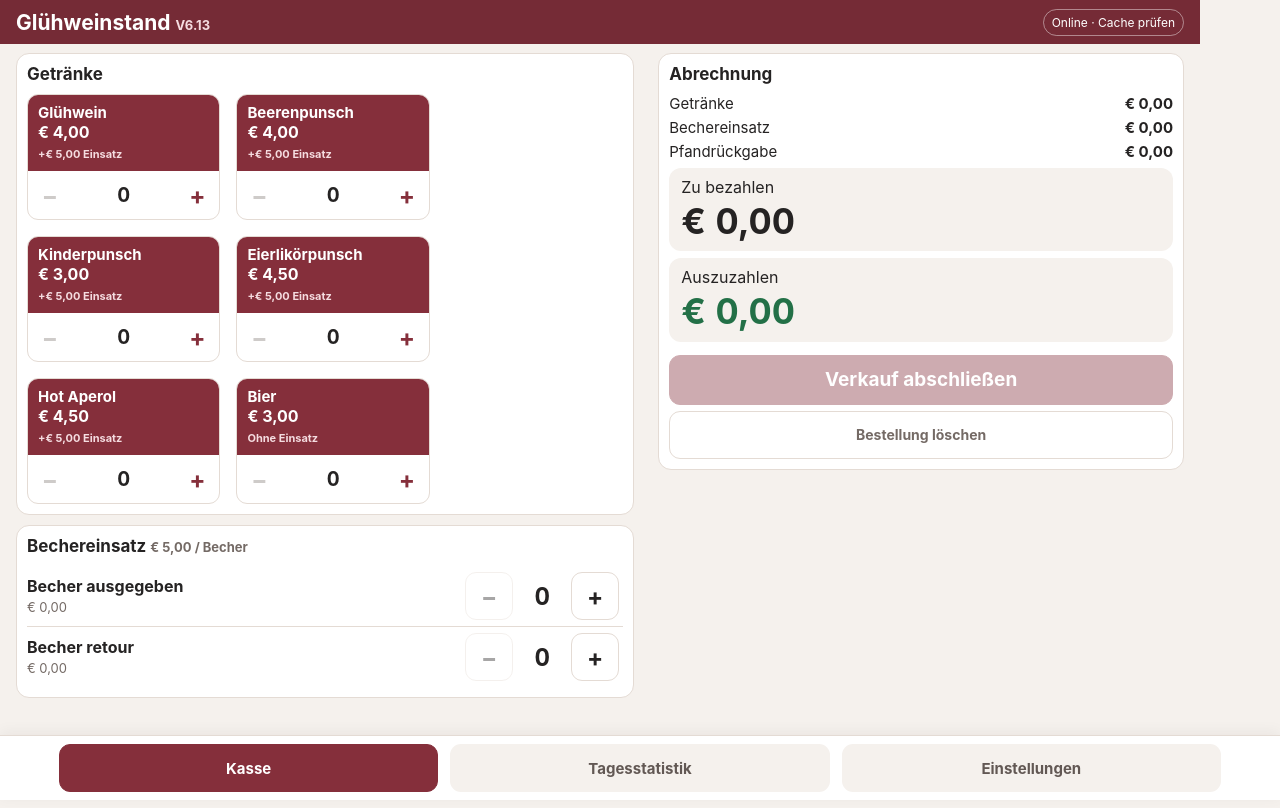
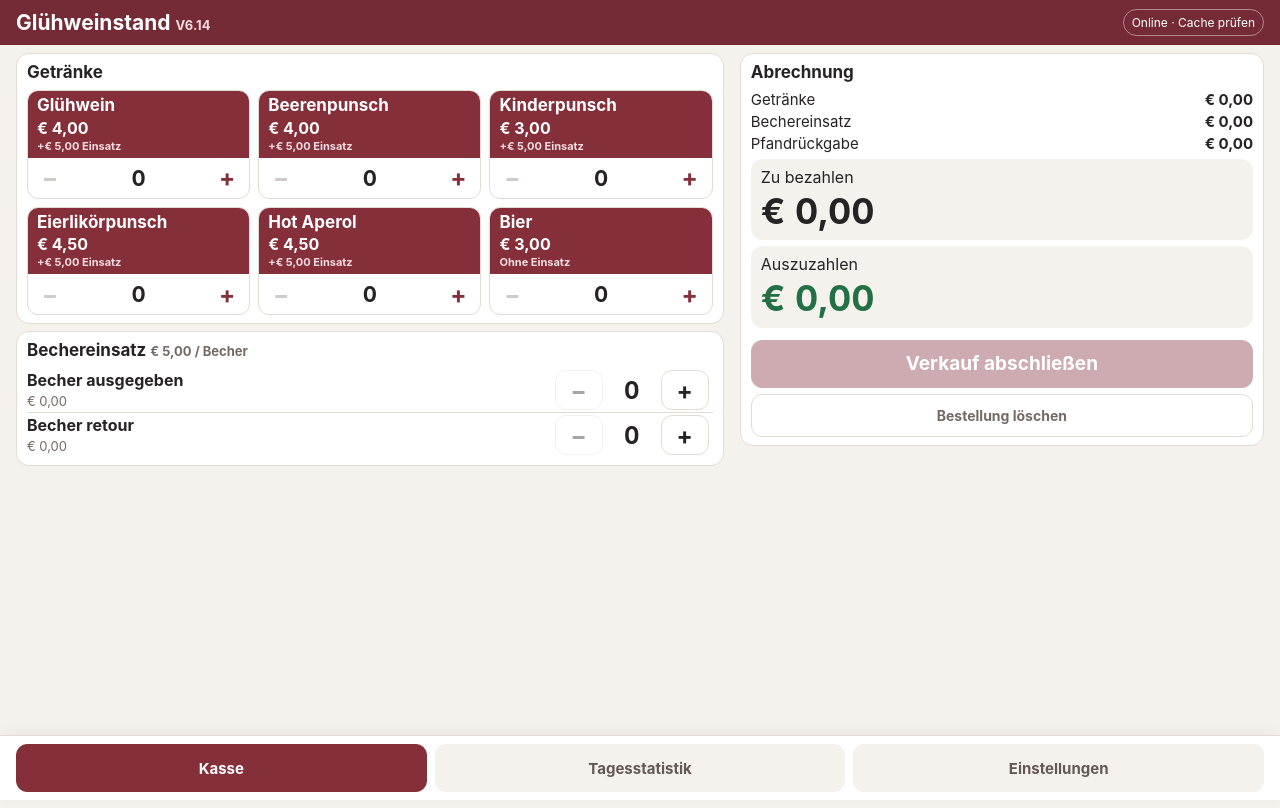
Before and after one commit to cw8j7knmhc-del/Gluehweinstand, a plain HTML site: page index.html in a window 1280 px wide. Drawn offline with Linux system fonts and the light colour scheme.

Commit message:
V6.14: Desktop-Breite korrigieren, Getränkeraster mit drei Spalten

```diff
--- a/index.html
+++ b/index.html
@@ -39,7 +39,47 @@ nav button{margin:0 3px}.row .step{margin:0 4px}.row .grow{flex:1}
 @media(max-width:767px){#checkoutBar{display:flex!important;justify-content:center;text-align:center;bottom:64px;padding:7px 12px}main{padding-bottom:170px}.layout{display:block}.drink-tile{width:calc(50% - 8px)}}
 @media(min-width:601px) and (max-width:767px){.drink-tile{width:calc(33.333% - 8px)}}
 @media(max-width:767px){#paymentPane{display:block!important}#orderPane{display:block!important}}
-</style></head><body><header><h1>Glühweinstand <small>V6.13</small></h1><span class="pill" id="offline">Offline-Status</span></header><main>
+/* V6.14: modern desktop/tablet layout. Legacy iOS 10 files are separate. */
+@media(min-width:768px){
+ body{width:100%;max-width:none;margin:0}
+ header{width:100%;padding:9px max(16px,calc((100% - 1568px)/2))}
+ main{width:100%;max-width:1600px;margin:0 auto;padding:12px 16px calc(80px + env(safe-area-inset-bottom))}
+ nav{width:100%;padding:8px max(16px,calc((100% - 1568px)/2)) calc(8px + env(safe-area-inset-bottom));gap:8px}
+ nav button{margin:0}
+ #sale.layout{display:grid;grid-template-columns:minmax(0,1fr);gap:12px;align-items:start}
+ #sale>#orderPane,#sale>#paymentPane{width:auto;min-width:0;padding:0}
+ #sale .drinks{display:grid;grid-template-columns:repeat(3,minmax(0,1fr));gap:8px;margin:0}
+ #sale .drink-tile{display:grid;grid-template-rows:1fr auto;width:auto;min-width:0;margin:0}
+ #sale .drink{display:flex;flex-direction:column;justify-content:center;align-items:flex-start;min-height:66px;gap:2px;padding:7px 10px}
+ #sale .drink strong{font-size:16px;line-height:1.15;overflow-wrap:anywhere;white-space:normal}
+ #sale .drink-controls{display:grid;grid-template-columns:44px minmax(0,1fr) 44px;padding:0}
+ #sale .drink-controls button{width:44px;height:44px;min-height:44px}
+ #sale .drink-controls .num{font-size:22px}
+ #sale .panel{padding:10px;margin-bottom:10px}
+ #sale h2{margin-bottom:8px}
+ #sale .row{padding:4px 0}
+ #sale .row .step{min-height:44px}
+ #paymentPane .cashkeys{display:grid;grid-template-columns:repeat(5,minmax(0,1fr));gap:6px}
+ #paymentPane .cashkeys button{min-width:0;margin:0}
+}
+@media(min-width:1000px){
+ #sale.layout{grid-template-columns:minmax(0,1.35fr) minmax(0,1fr);gap:16px}
+ #sale>#paymentPane{position:sticky;top:12px}
+ #sale .drink strong{font-size:17px}
+}
+@media(min-width:1000px) and (max-height:820px){
+ main{padding-top:8px}
+ #sale .panel{padding:8px 10px;margin-bottom:7px}
+ #sale .drink{min-height:58px;padding:5px 9px}
+ #sale .drink-controls button{min-height:40px;height:40px}
+ #sale .row{padding:2px 0}
+ #sale .row .step{min-height:40px}
+ #paymentPane .sum{margin:3px 0}
+ #paymentPane .total,#paymentPane .change{padding:8px 10px;margin:6px 0}
+ #paymentPane .wide,#paymentPane .cashkeys button,#paymentPane #cash{min-height:43px}
+ #paymentPane .primary.wide{min-height:48px}
+}
+</style></head><body><header><h1>Glühweinstand <small>V6.14</small></h1><span class="pill" id="offline">Offline-Status</span></header><main>
 <section id="sale" class="layout"><div id="orderPane"><div class="panel"><h2 class="drinks-heading">Getränke <span id="itemCount" class="item-count"></span></h2><div id="drinks" class="drinks"></div></div><div class="panel"><h2>Bechereinsatz <small id="depositLabel"></small></h2><div class="row"><div class="grow"><b>Becher ausgegeben</b><br><small id="outValue"></small></div><button class="step" id="outMinus" aria-label="Ausgegebene Becher minus">−</button><span class="num" id="out"></span><button class="step" id="outPlus" aria-label="Ausgegebene Becher plus">+</button></div><div class="row"><div class="grow"><b>Becher retour</b><br><small id="backValue"></small></div><button class="step" id="backMinus" aria-label="Retournierte Becher minus">−</button><span class="num" id="back"></span><button class="step" id="backPlus" aria-label="Retournierte Becher plus">+</button></div></div></div>
 <div id="paymentPane"><div class="panel"><button id="backToOrder" class="back-link">‹ Zur Bestellung</button><h2>Abrechnung</h2><div class="sum"><span>Getränke</span><b id="drinkSum"></b></div><div class="sum"><span>Bechereinsatz</span><b id="outSum"></b></div><div class="sum"><span>Pfandrückgabe</span><b id="backSum"></b></div><div class="total"><span id="totalLabel">Zu bezahlen</span><strong id="total"></strong></div><div id="cashArea"><label for="cash">Geld gegeben (€)</label><input id="cash" inputmode="decimal" placeholder="0,00" autocomplete="off"><div class="cashkeys" id="cashkeys"></div><button class="wide" id="exact">Passend bezahlt</button></div><div class="change" id="changeBox"><span id="changeLabel">Retourgeld</span><strong id="change">–</strong></div><button class="primary wide" id="finish">Verkauf abschließen</button><button class="wide" id="discard">Bestellung löschen</button><div id="status" class="status" role="status"></div></div></div><div id="checkoutBar"><div><small id="checkoutLabel">Zu bezahlen</small><strong id="checkoutTotal">0,00 €</strong></div></div></section>
 <section id="stats" class="hidden"><div class="panel"><h2>Tagesstatistik</h2><label for="date">Verkaufstag</label><input type="date" id="date"><div id="metrics" class="metrics" style="margin-top:14px"></div><h3>Verkaufte Getränke</h3><div id="sales"></div><div id="cupStats" style="margin:14px 0"></div><div class="export"><button id="exportSummary" class="primary">Getränkeliste als CSV</button><button id="exportAll">Einzelne Vorgänge als CSV</button></div><p class="muted">CSV-Dateien sind mit Excel kompatibel (Semikolon, UTF-8). Bitte regelmäßig exportieren; lokale Browserdaten können gelöscht werden.</p><button id="deleteDay" type="button" class="wide" style="color:#a52626;border-color:#cfa6a6">Tagesstatistik löschen</button><div id="deleteConfirm" class="hidden"><p id="deleteQuestion"></p><button id="deleteYes" class="wide" style="background:#a52626;color:white">Endgültig löschen</button><button id="deleteNo" class="wide">Abbrechen</button></div><div id="csvFallbackBox" class="hidden"><p>CSV zum Kopieren (älterer Browser)</p><textarea id="csvFallback" readonly style="width:100%;height:180px"></textarea></div><p id="deleteDayStatus" class="status" role="status" aria-live="polite"></p></div></section>
--- a/sw.js
+++ b/sw.js
@@ -1 +1 @@
-const CACHE='gluehweinstand-v6-13';const ASSETS=['./','./index.html','./manifest.webmanifest','./icon.svg'];self.addEventListener('install',e=>e.waitUntil(caches.open(CACHE).then(c=>c.addAll(ASSETS.map(u=>new Request(u,{cache:'reload'})))).then(()=>self.skipWaiting())));self.addEventListener('activate',e=>e.waitUntil(caches.keys().then(keys=>Promise.all(keys.filter(k=>k.startsWith('gluehweinstand-')&&k!==CACHE).map(k=>caches.delete(k)))).then(()=>self.clients.claim())));self.addEventListener('fetch',e=>{const r=e.request;if(r.method!=='GET'||new URL(r.url).origin!==self.location.origin)return;if(r.mode==='navigate'){e.respondWith(fetch(r,{cache:'no-store'}).then(res=>{if(res.ok){const copy=res.clone();caches.open(CACHE).then(c=>c.put('./index.html',copy));}return res;}).catch(()=>caches.match('./index.html')));return;}e.respondWith(caches.match(r).then(hit=>hit||fetch(r)));});
+const CACHE='gluehweinstand-v6-14';const ASSETS=['./','./index.html','./manifest.webmanifest','./icon.svg'];self.addEventListener('install',e=>e.waitUntil(caches.open(CACHE).then(c=>c.addAll(ASSETS.map(u=>new Request(u,{cache:'reload'})))).then(()=>self.skipWaiting())));self.addEventListener('activate',e=>e.waitUntil(caches.keys().then(keys=>Promise.all(keys.filter(k=>k.startsWith('gluehweinstand-')&&k!==CACHE).map(k=>caches.delete(k)))).then(()=>self.clients.claim())));self.addEventListener('fetch',e=>{const r=e.request;if(r.method!=='GET'||new URL(r.url).origin!==self.location.origin)return;if(r.mode==='navigate'){e.respondWith(fetch(r,{cache:'no-store'}).then(res=>{if(res.ok){const copy=res.clone();caches.open(CACHE).then(c=>c.put('./index.html',copy));}return res;}).catch(()=>caches.match('./index.html')));return;}e.respondWith(caches.match(r).then(hit=>hit||fetch(r)));});
```
